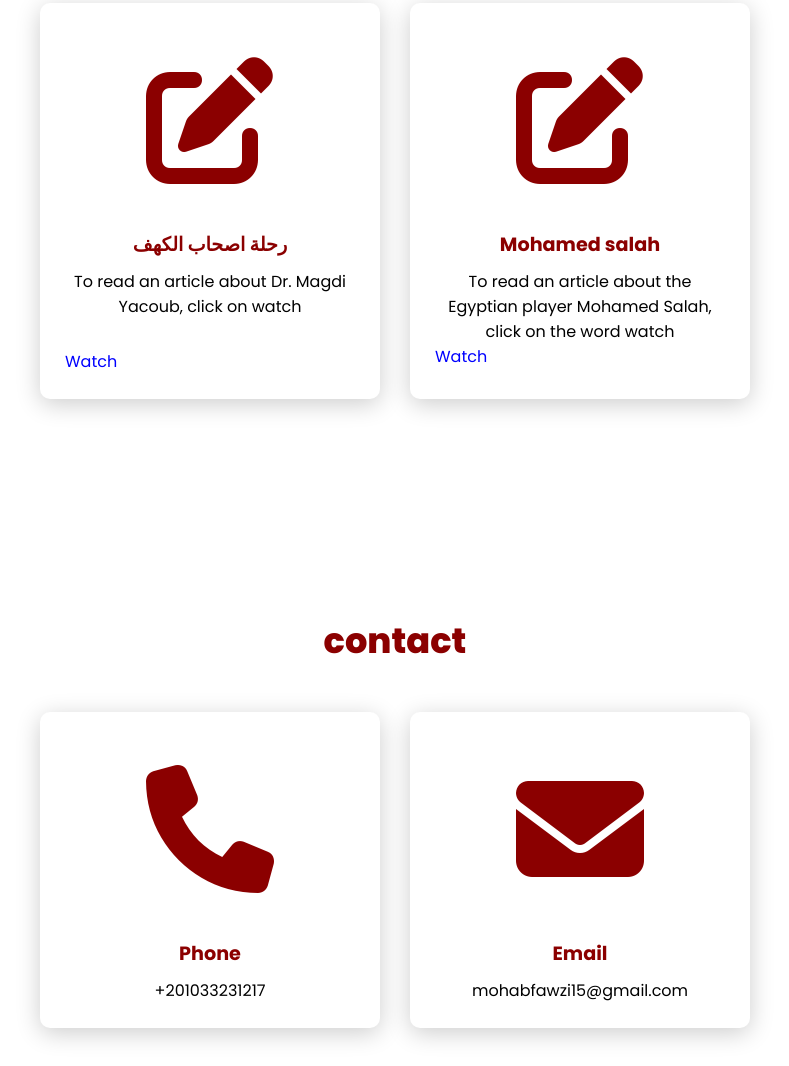
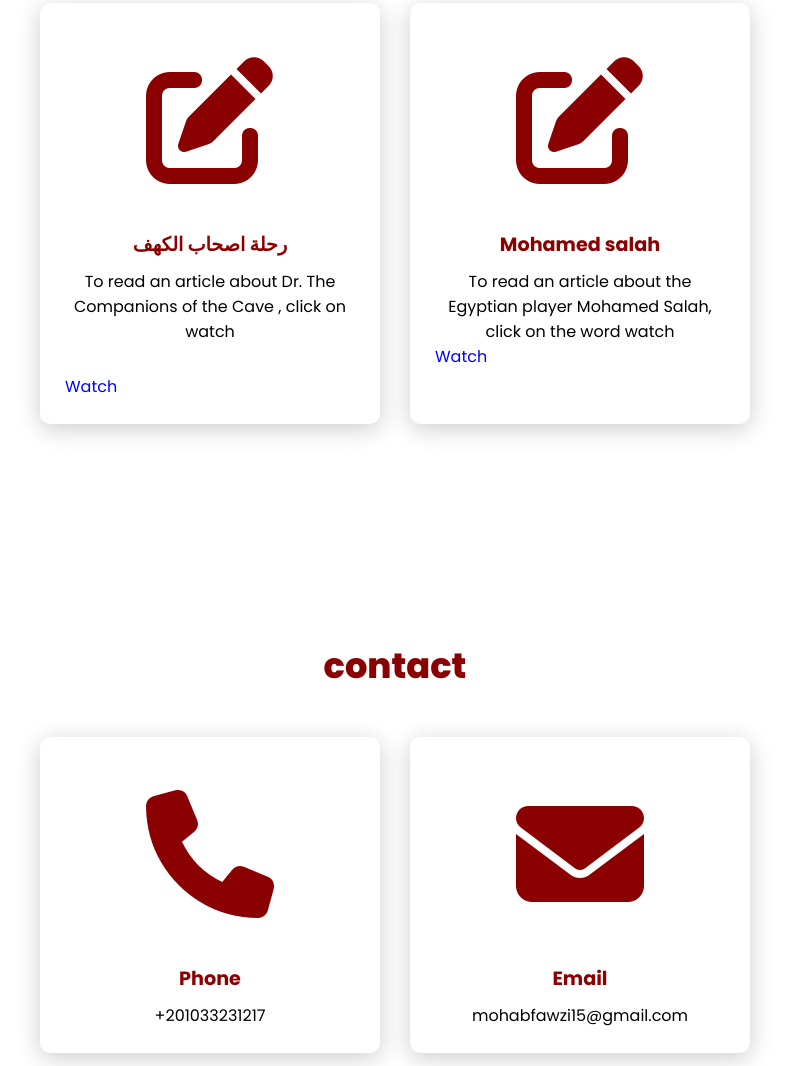
Before and after one commit to Mohab400/project-on, a plain HTML site: page index.html in a window 1280 px wide. Shown: the part 2095-3161 px from the top of the page, without its empty margins (245-1034 px from the left). Drawn offline with Linux system fonts and the light colour scheme.

Commit message:
Update index.html

```diff
--- a/index.html
+++ b/index.html
@@ -86,7 +86,7 @@
          	</div>
 	<div class="info">
 	<h3> رحلة اصحاب الكهف </h3>
-	<p>To read an article about Dr. Magdi Yacoub, click on watch </p>
+	<p>To read an article about Dr. The Companions of the Cave , click on watch </p>
 	<strong class="project- title">
 
 
```
